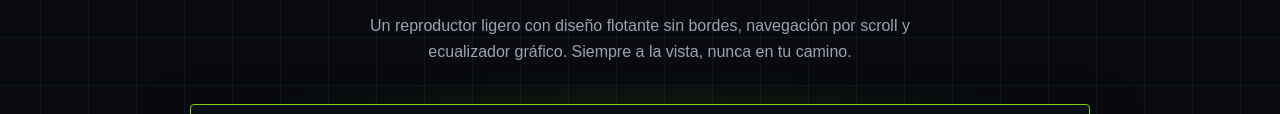
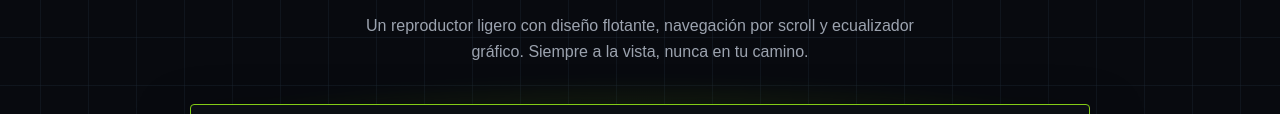
Before and after one commit to coffeetron832/Iguana, a plain HTML site: page index.html in a window 1280 px wide. Shown: the part 203-317 px from the top of the page. Drawn offline with Linux system fonts and the light colour scheme.

Commit message:
Update index.html

```diff
--- a/index.html
+++ b/index.html
@@ -580,7 +580,7 @@
         <!-- Hero -->
         <section class="container hero">
             <h1 data-i18n-html="hero_title">Tu música, sin distracciones y <span>a tu ritmo</span>.</h1>
-            <p class="lead" data-i18n="hero_lead">Un reproductor ligero con diseño flotante sin bordes, navegación por scroll y ecualizador gráfico. Siempre a la vista, nunca en tu camino.</p>
+            <p class="lead" data-i18n="hero_lead">Un reproductor ligero con diseño flotante, navegación por scroll y ecualizador gráfico. Siempre a la vista, nunca en tu camino.</p>
 
             <!-- Reproductor real (barra) -->
             <div class="player-wrap">
```
